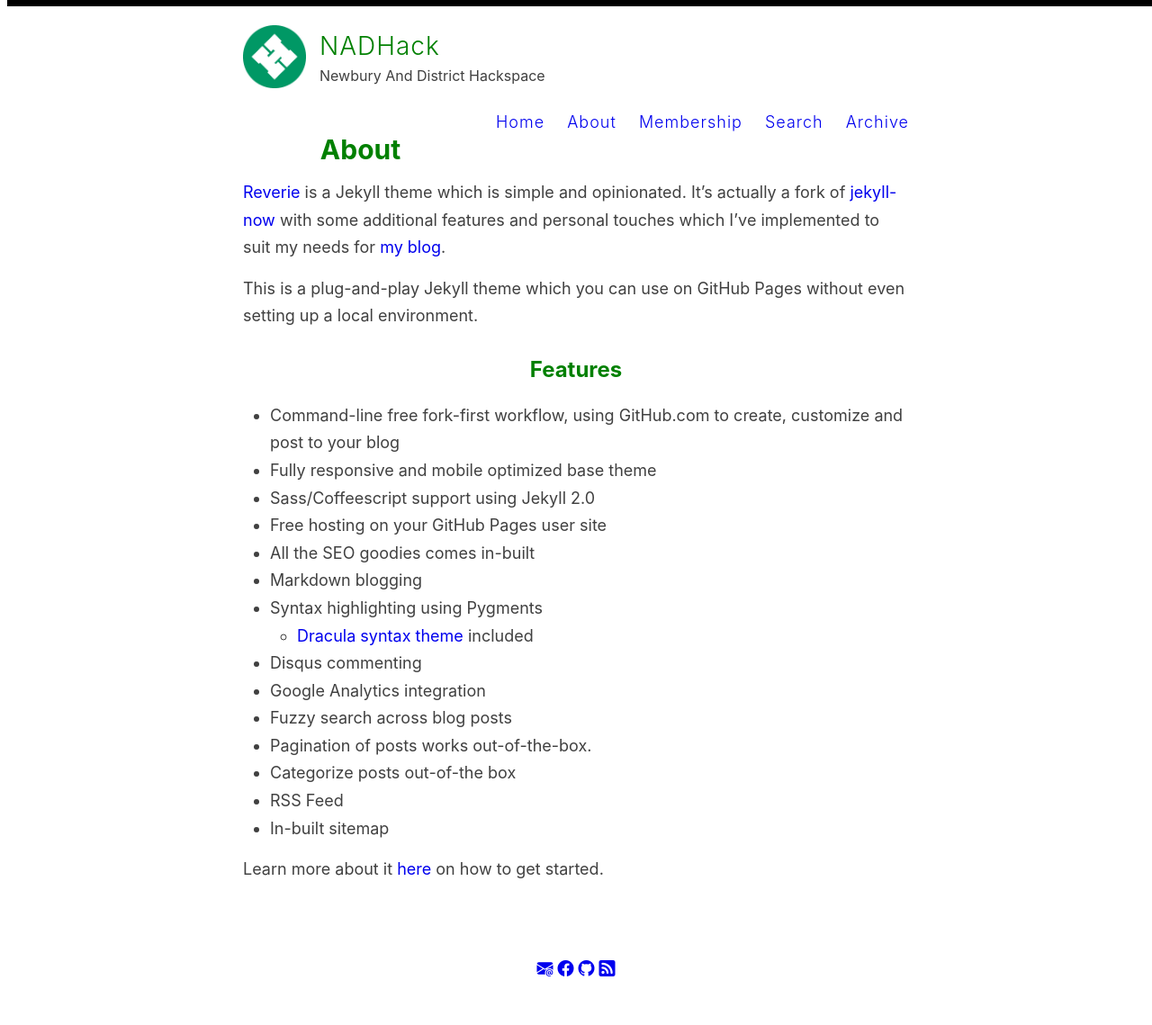
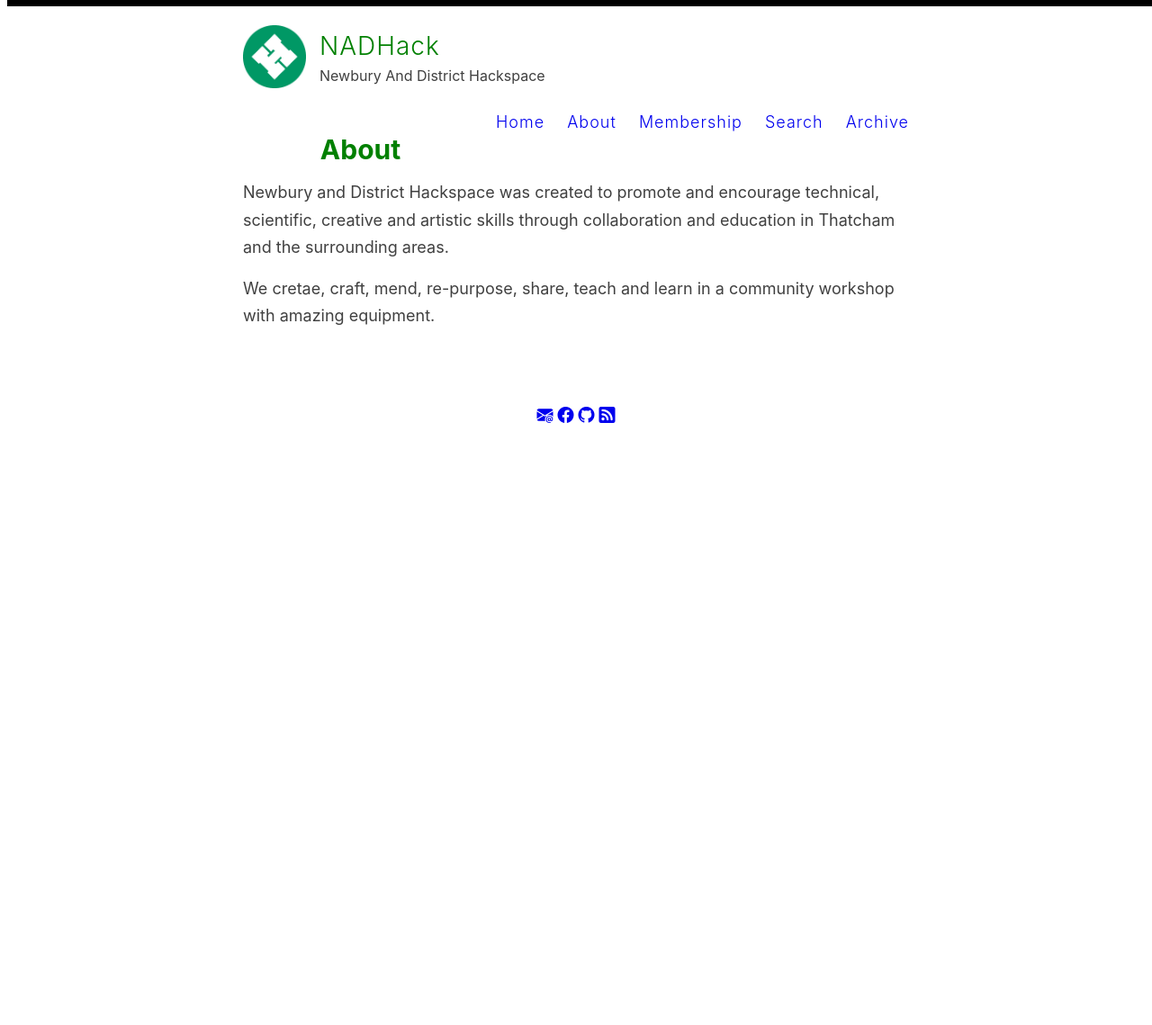
Before and after one commit to nadhack/nhsite, a Jekyll site: the page built from _pages/about.md, in a window 1280 px wide. Shown: the whole page at 90% size. Built offline with Jekyll 4.4.1, drawn with Linux system fonts in a browser that asks for light colours; after the commit the page ends 900 px from its top, so only the background shows below that.

Commit message:
change about wording

```diff
--- a/_pages/about.md
+++ b/_pages/about.md
@@ -4,26 +4,6 @@ title: About
 permalink: /about/
 ---
 
-[Reverie](https://github.com/amitmerchant1990/reverie) is a Jekyll theme which is simple and opinionated. It's actually a fork of [jekyll-now](https://github.com/barryclark/jekyll-now) with some additional features and personal touches which I've implemented to suit my needs for [my blog](https://www.amitmerchant.com).
+Newbury and District Hackspace was created to promote and encourage technical, scientific, creative and artistic skills through collaboration and education in Thatcham and the surrounding areas.
 
-This is a plug-and-play Jekyll theme which you can use on GitHub Pages without even setting up a local environment.
-
-## Features
-
-- Command-line free fork-first workflow, using GitHub.com to create, customize and post to your blog
-- Fully responsive and mobile optimized base theme
-- Sass/Coffeescript support using Jekyll 2.0
-- Free hosting on your GitHub Pages user site
-- All the SEO goodies comes in-built
-- Markdown blogging
-- Syntax highlighting using Pygments
-    - [Dracula syntax theme](https://draculatheme.com/) included
-- Disqus commenting
-- Google Analytics integration
-- Fuzzy search across blog posts
-- Pagination of posts works out-of-the-box.
-- Categorize posts out-of-the box
-- RSS Feed
-- In-built sitemap
-
-Learn more about it [here](https://github.com/amitmerchant1990/reverie) on how to get started.
+We cretae, craft, mend, re-purpose, share, teach and learn in a community workshop with amazing equipment.
```
